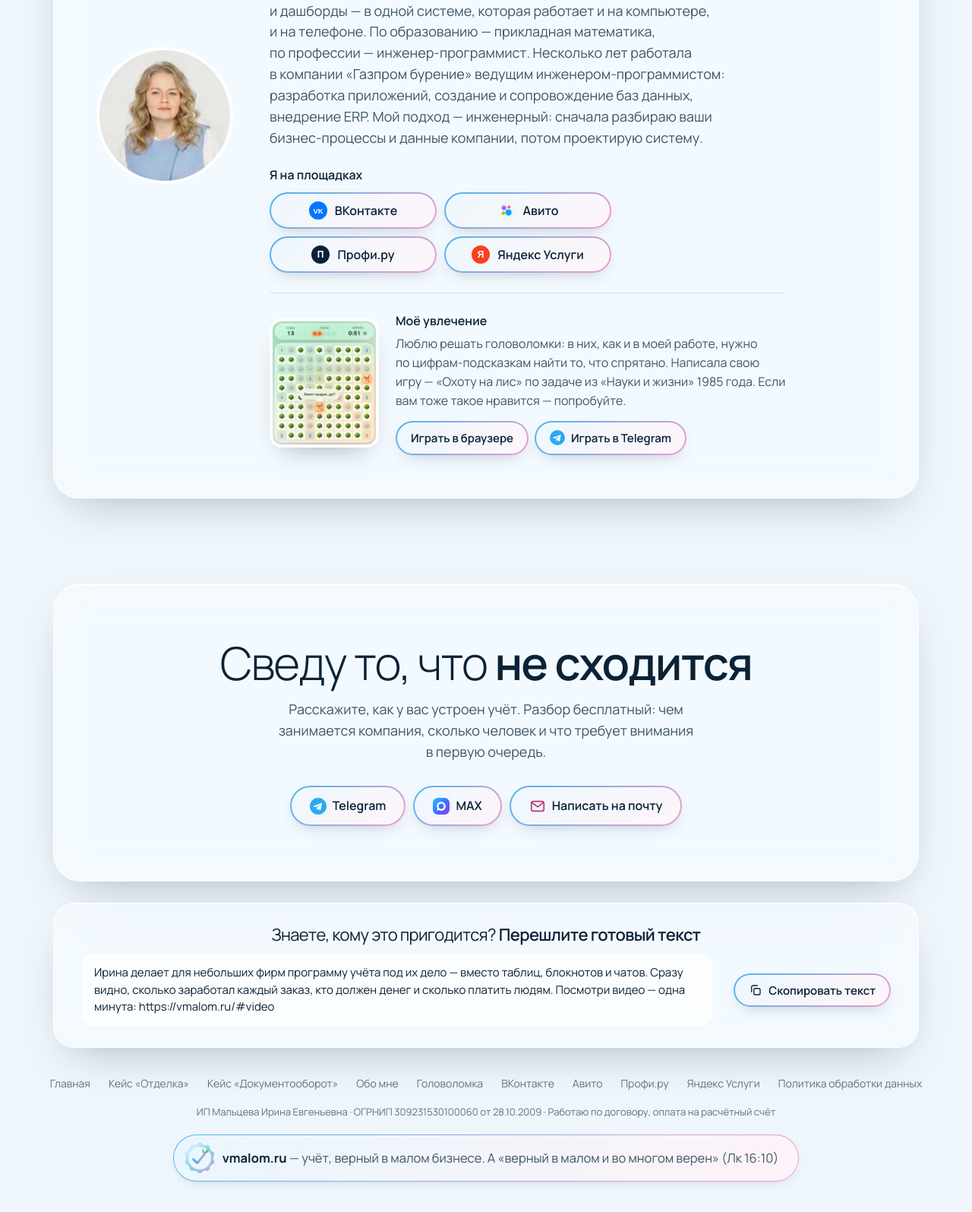
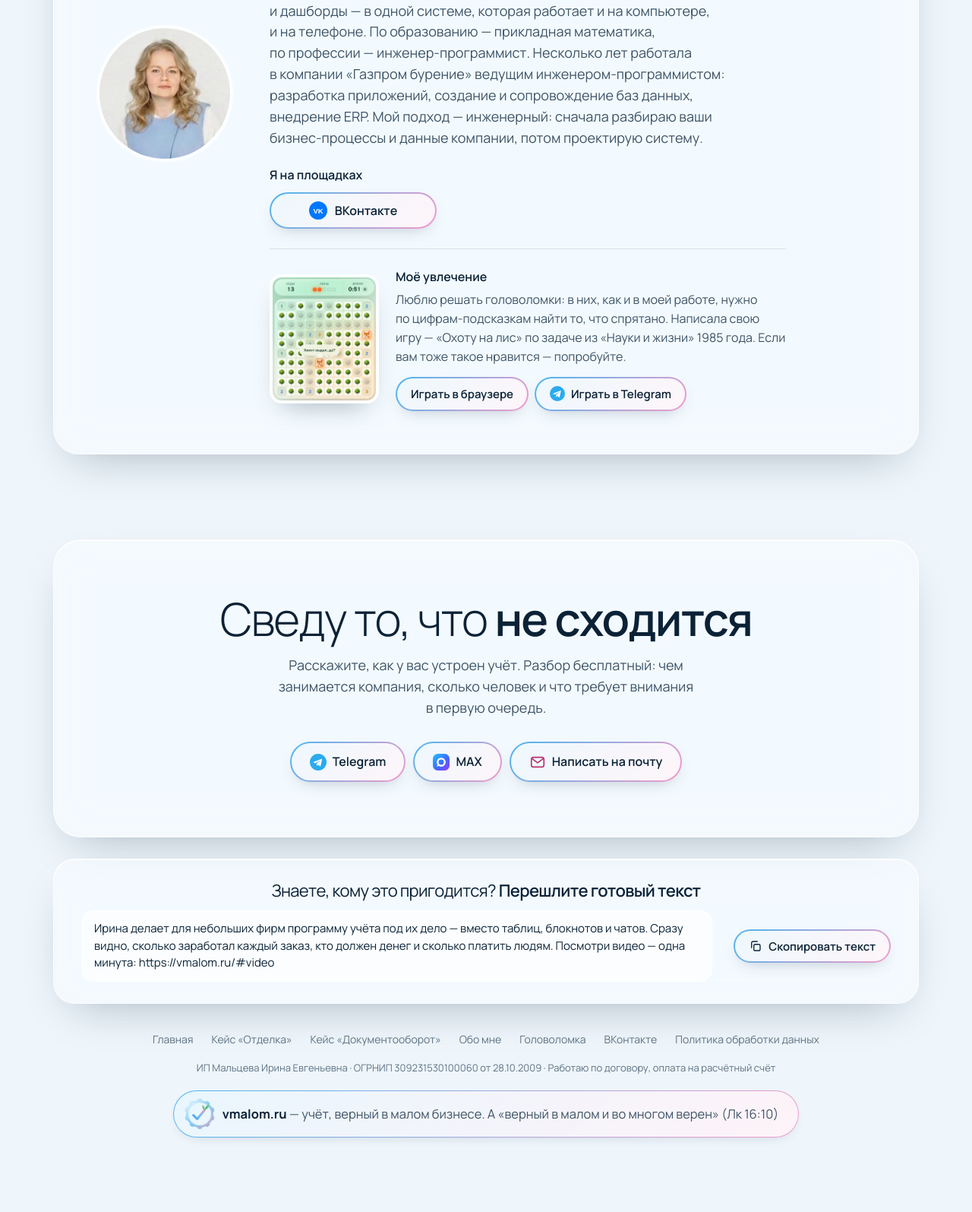
Before and after one commit to iLazovichGT/site, a plain HTML site: page index.html in a window 1280 px wide. Shown: the part 7424-9019 px from the top of the page at 76% size. After the commit the page ends 8977 px from the top, so only its background shows below. Drawn offline with Linux system fonts and the light colour scheme.

Commit message:
Временно скрыты ссылки на Авито, Профи и Яндекс Услуги (объявления дорабатываются), ВКонтакте оставлен
Co-Authored-By: Claude Opus 5.5 <noreply@anthropic.com>

```diff
--- a/index.html
+++ b/index.html
@@ -687,7 +687,7 @@ button.tile:hover{transform:translateY(-2px)}
         <span class="eyebrow gl">Обо мне</span>
         <h2 style="margin-top:14px">Ирина · <b>Архитектор учётных систем</b> <span class="erp">· ERP</span></h2>
         <p><b>Индивидуальный предприниматель.</b> Проектирую и&nbsp;разрабатываю онлайн-системы учёта уровня ERP для малого и&nbsp;среднего бизнеса: своя CRM, заказы и&nbsp;работы, документы, деньги и&nbsp;зарплата, сводки и&nbsp;дашборды&nbsp;— в&nbsp;одной системе, которая работает и&nbsp;на&nbsp;компьютере, и&nbsp;на&nbsp;телефоне. По&nbsp;образованию&nbsp;— прикладная математика, по&nbsp;профессии&nbsp;— инженер-программист. Несколько лет работала в&nbsp;компании «Газпром бурение» ведущим инженером-программистом: разработка приложений, создание и&nbsp;сопровождение баз данных, внедрение ERP. Мой подход&nbsp;— инженерный: сначала разбираю ваши бизнес-процессы и&nbsp;данные компании, потом проектирую систему.</p>
-        <div class="plats"><span>Я&nbsp;на&nbsp;площадках</span><div class="pgrid"><a class="btn sec" href="https://vk.ru/vmalom" target="_blank" rel="noopener"><svg width="24" height="24" viewBox="0 0 24 24" aria-hidden="true"><circle cx="12" cy="12" r="12" fill="#0077FF"/><text x="12" y="15.6" text-anchor="middle" font-family="Arial,Helvetica,sans-serif" font-weight="700" font-size="9.5" fill="#fff">VK</text></svg>ВКонтакте</a><a class="btn sec" href="#" data-avito><svg width="24" height="24" viewBox="0 0 24 24" aria-hidden="true"><circle cx="12" cy="12" r="12" fill="#F2F4F7"/><circle cx="14.6" cy="14.6" r="4.1" fill="#00AAFF"/><circle cx="7.9" cy="15.6" r="2.3" fill="#97CF26"/><circle cx="15.2" cy="7.6" r="2" fill="#FF6163"/><circle cx="8.6" cy="8.6" r="3" fill="#A169F7"/></svg>Авито</a><a class="btn sec" href="#"><svg width="24" height="24" viewBox="0 0 24 24" aria-hidden="true"><circle cx="12" cy="12" r="12" fill="#0B2236"/><text x="12" y="16.3" text-anchor="middle" font-family="Arial,Helvetica,sans-serif" font-weight="700" font-size="12" fill="#fff">П</text></svg>Профи.ру</a><a class="btn sec" href="#" data-ya><svg width="24" height="24" viewBox="0 0 24 24" aria-hidden="true"><circle cx="12" cy="12" r="12" fill="#FC3F1D"/><text x="12" y="16.3" text-anchor="middle" font-family="Arial,Helvetica,sans-serif" font-weight="700" font-size="12" fill="#fff">Я</text></svg>Яндекс Услуги</a></div></div>
+        <div class="plats"><span>Я&nbsp;на&nbsp;площадках</span><div class="pgrid"><a class="btn sec" href="https://vk.ru/vmalom" target="_blank" rel="noopener"><svg width="24" height="24" viewBox="0 0 24 24" aria-hidden="true"><circle cx="12" cy="12" r="12" fill="#0077FF"/><text x="12" y="15.6" text-anchor="middle" font-family="Arial,Helvetica,sans-serif" font-weight="700" font-size="9.5" fill="#fff">VK</text></svg>ВКонтакте</a></div></div>
         <div class="hobby" id="podarok"><div class="shot hshot"><img src="img/podarok-igra.webp" alt="Моя игра «Охота на лис»: ходы, найденные лисы, время и лес с открытыми клетками" loading="lazy" width="560" height="667"></div><div class="htxt"><span>Моё увлечение</span><p>Люблю решать головоломки: в&nbsp;них, как и&nbsp;в&nbsp;моей работе, нужно по&nbsp;цифрам-подсказкам найти то, что спрятано. Написала свою игру&nbsp;— «Охоту на&nbsp;лис» по&nbsp;задаче из&nbsp;«Науки и&nbsp;жизни» 1985 года. Если вам тоже такое нравится&nbsp;— попробуйте.</p><div class="hbtns"><a class="btn sec" href="https://fox-hunt.github.io" target="_blank" rel="noopener">Играть в&nbsp;браузере</a><a class="btn sec" href="https://t.me/FoxHuntGameBot?startapp" target="_blank" rel="noopener"><svg width="20" height="20" viewBox="0 0 24 24" aria-hidden="true"><circle cx="12" cy="12" r="12" fill="#2AABEE"/><path d="M5.4 11.8l11.3-4.4c.5-.2 1 .1.8.9l-1.9 9c-.1.6-.5.8-1 .5l-2.9-2.1-1.4 1.3c-.2.2-.3.3-.6.3l.2-3 5.4-4.9c.2-.2 0-.3-.3-.1l-6.7 4.2-2.9-.9c-.6-.2-.6-.6.1-.8z" fill="#fff"/></svg>Играть в&nbsp;Telegram</a></div></div></div>
       </div>
     </div>
@@ -721,7 +721,7 @@ button.tile:hover{transform:translateY(-2px)}
   </section>
 </main>
 
-<footer><a href="./">Главная</a><a href="otdelka.html">Кейс «Отделка»</a><a href="perevozki.html">Кейс «Документооборот»</a><a href="./#obo-mne">Обо мне</a><a href="./#podarok">Головоломка</a><a href="https://vk.ru/vmalom" target="_blank" rel="noopener">ВКонтакте</a><a href="#" data-avito>Авито</a><a href="#">Профи.ру</a><a href="#">Яндекс Услуги</a><a href="politika.html">Политика обработки данных</a><div class="req">ИП&nbsp;Мальцева Ирина Евгеньевна · ОГРНИП 309231530100060 от&nbsp;28.10.2009 · Работаю по&nbsp;договору, оплата на&nbsp;расчётный счёт</div><div class="motto"><img src="img/vmalom-znak.png?v=2" width="40" height="40" alt=""><span><b>vmalom.ru</b>&nbsp;— учёт, верный в&nbsp;малом бизнесе. А&nbsp;«верный в&nbsp;малом и&nbsp;во&nbsp;многом верен» (Лк 16:10)</span></div></footer>
+<footer><a href="./">Главная</a><a href="otdelka.html">Кейс «Отделка»</a><a href="perevozki.html">Кейс «Документооборот»</a><a href="./#obo-mne">Обо мне</a><a href="./#podarok">Головоломка</a><a href="https://vk.ru/vmalom" target="_blank" rel="noopener">ВКонтакте</a><a href="politika.html">Политика обработки данных</a><div class="req">ИП&nbsp;Мальцева Ирина Евгеньевна · ОГРНИП 309231530100060 от&nbsp;28.10.2009 · Работаю по&nbsp;договору, оплата на&nbsp;расчётный счёт</div><div class="motto"><img src="img/vmalom-znak.png?v=2" width="40" height="40" alt=""><span><b>vmalom.ru</b>&nbsp;— учёт, верный в&nbsp;малом бизнесе. А&nbsp;«верный в&nbsp;малом и&nbsp;во&nbsp;многом верен» (Лк 16:10)</span></div></footer>
 <div class="modal" id="avm" hidden><div class="mbox gl" role="dialog" aria-modal="true" aria-labelledby="avmt"><button class="mx" type="button" aria-label="Закрыть">×</button><img src="img/avito-card.webp" alt="Обложка объявления: «Сведу то, что не сходится», Архитектор ERP" width="320" height="320"><h3 id="avmt">Как найти меня на&nbsp;Авито</h3><p>Ищите карточку с&nbsp;этой обложкой по&nbsp;запросу:</p><span class="btn sec mail">Разработка учётных систем, CRM и&nbsp;Google Таблиц</span><a class="btn pri" href="https://www.avito.ru/moskva/predlozheniya_uslug?q=%D0%A0%D0%B0%D0%B7%D1%80%D0%B0%D0%B1%D0%BE%D1%82%D0%BA%D0%B0%20%D1%83%D1%87%D1%91%D1%82%D0%BD%D1%8B%D1%85%20%D1%81%D0%B8%D1%81%D1%82%D0%B5%D0%BC%2C%20CRM%20%D0%B8%20Google%20%D0%A2%D0%B0%D0%B1%D0%BB%D0%B8%D1%86" target="_blank" rel="noopener">Открыть поиск Авито</a><small>Запрос уже будет в&nbsp;строке поиска. Нажмите на&nbsp;него выше, чтобы скопировать.</small></div></div>
 <div class="cookiebar gl" id="cookiebar" hidden role="dialog" aria-label="Cookies"><p>Сайт использует файлы cookie и&nbsp;сервис Яндекс Метрика для анализа посещаемости. Подробнее&nbsp;— в <a href="politika.html">политике обработки данных</a>.</p><div class="cb-btns"><button class="btn pri" type="button" data-cookie="all">Хорошо</button><button class="btn sec" type="button" data-cookie="min">Только необходимые</button></div></div>
 <script>
```
Also changed, not shown: otdelka.html (+1 -1 lines), perevozki.html (+1 -1 lines), politika.html (+1 -1 lines).
